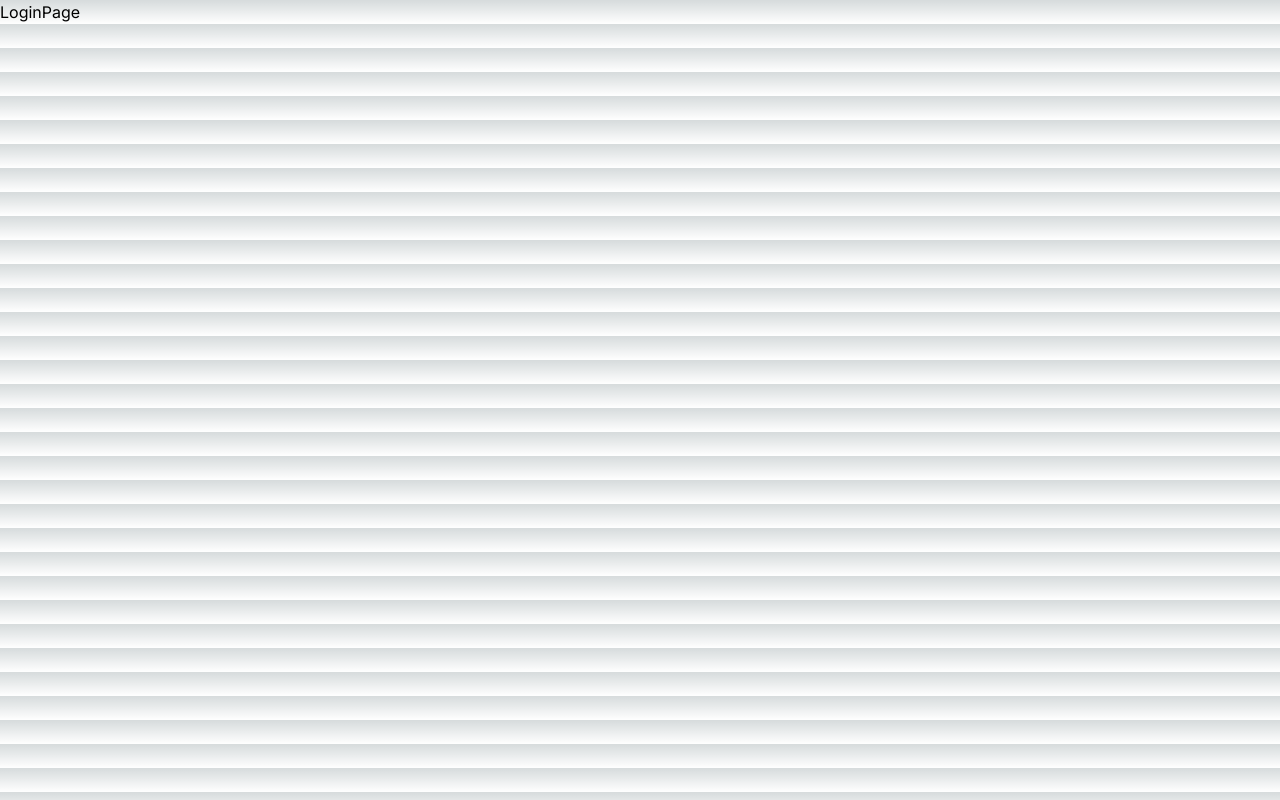
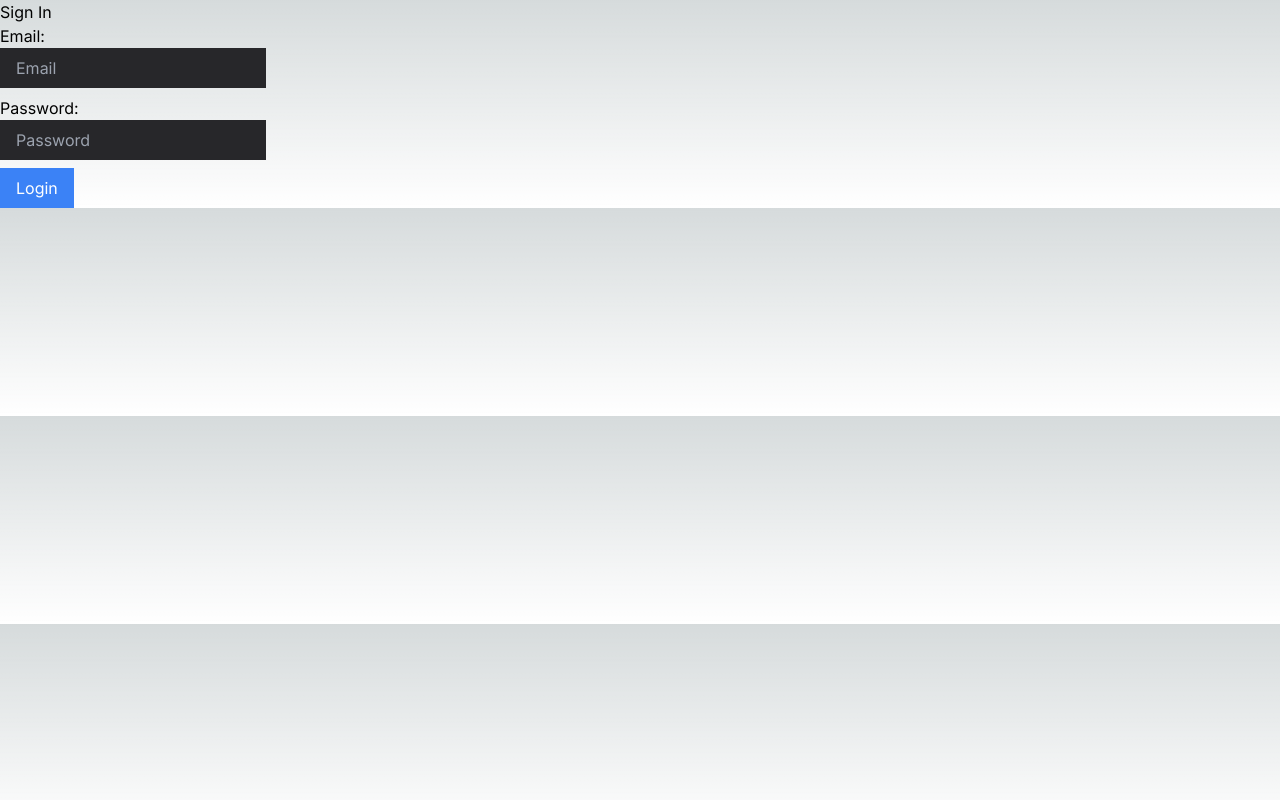
Before and after one commit to Alemar16/auth-mongodb, a Next.js app: page /login in a window 1280 px wide. Built offline with nearby package versions, Linux system fonts and the light colour scheme.

Commit message:
feat(auth): Add login functionality with NextAuth to LoginPage

```diff
--- a/src/app/login/page.tsx
+++ b/src/app/login/page.tsx
@@ -1,7 +1,59 @@
-import React from "react";
+"use client";
+
+import { FormEvent, useState } from "react";
+import { signIn } from "next-auth/react";
+import { useRouter } from "next/navigation";
 
 function LoginPage() {
-  return <div>LoginPage</div>;
+  const [error, setError] = useState("");
+  const router = useRouter();
+  const handleSubmit = async (e: FormEvent<HTMLFormElement>) => {
+    e.preventDefault();
+
+    const formData = new FormData(e.currentTarget);
+
+    const res = await signIn("credentials", {
+      email: formData.get("email"),
+      password: formData.get("password"),
+      redirect: false,
+    });
+
+    if (res?.error) {
+      window.alert(res.error);
+      setError(res.error as string);
+      return;
+    }
+
+    if (res?.ok) return router.push("/dashboard");
+
+    console.log(res);
+  };
+
+  return (
+    <div>
+      <form onSubmit={handleSubmit}>
+        <h1>Sign In</h1>
+
+        <label>Email:</label>
+        <input
+          type="email"
+          placeholder="Email"
+          className="bg-zinc-800 px-4 py-2 block mb-2"
+          name="email"
+        />
+
+        <label>Password:</label>
+        <input
+          type="password"
+          placeholder="Password"
+          className="bg-zinc-800 px-4 py-2 block mb-2"
+          name="password"
+        />
+
+        <button className="bg-blue-500 text-white px-4 py-2">Login</button>
+      </form>
+    </div>
+  );
 }
 
 export default LoginPage;
```
